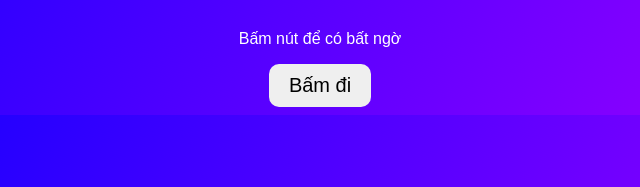
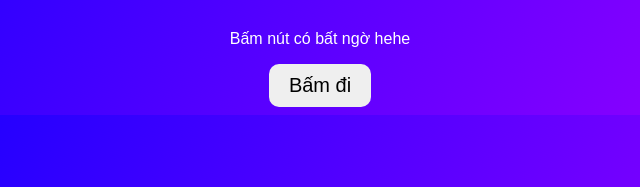
Before and after one commit to anhyeuuyen3000-ops/My-wedsite, a plain HTML site: page Indexx.html in a window 1280 px wide. Shown: the part 203-390 px from the top of the page, 320-960 px from the left. Drawn offline with Linux system fonts and the light colour scheme.

Commit message:
Add files via upload

```diff
--- a/Indexx.html
+++ b/Indexx.html
@@ -23,7 +23,7 @@
 </head>
 <body>
   <h1>Xin chào Mai Linh!</h1>
-  <p>Bấm nút để có bất ngờ</p>
+  <p>Bấm nút có bất ngờ hehe </p>
   <button onclick="sayLove()">Bấm đi</button>
 
   <script>
```
